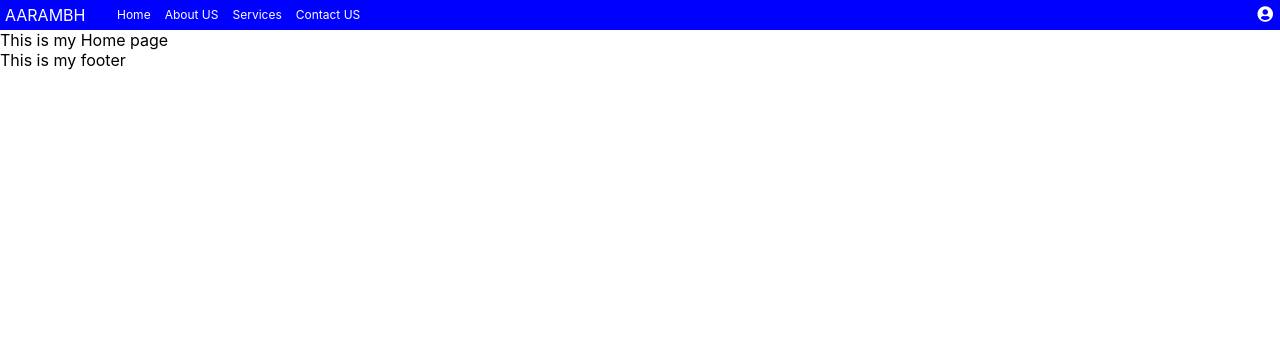
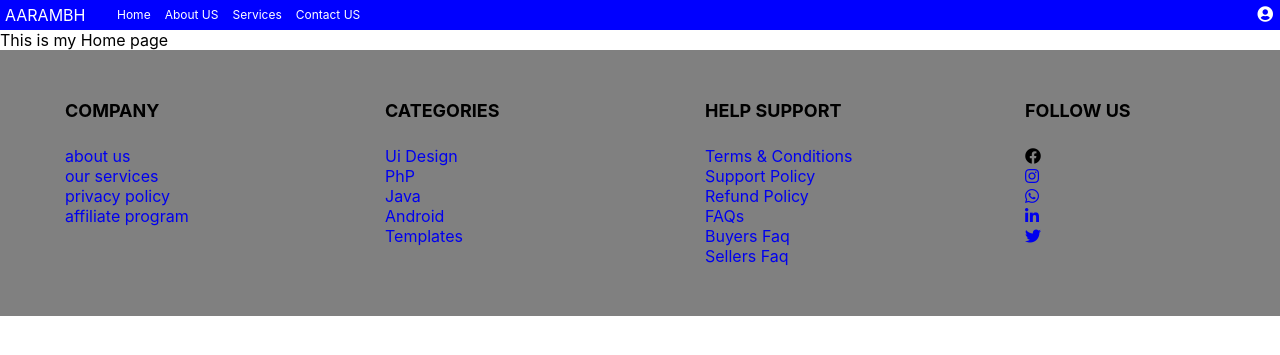
Before and after one commit to arvind-007/first_repository, a PHP site: page /first_repository/index.php in a window 1280 px wide. Shown: the top 355 px of the page. Run offline with PHP 8.4, Linux system fonts and the light colour scheme; some libraries are stand-ins or nearby versions.

Commit message:
new changes

```diff
--- a/public/css/style.css
+++ b/public/css/style.css
@@ -41,3 +41,30 @@ header ul li {
 header .auth-menu {
     float: right;
 }
+
+*{
+    padding: 0px;
+    margin: 0px;
+
+}
+.container{
+    background-color: gray;
+}
+.row{
+    display: flex;
+
+}
+ul{
+    list-style: none;
+
+}
+.footer-col{
+    width: 25%;
+    padding: 0 15px;
+    margin: 50px;
+}
+.footer-col h4{
+    font-size: 18px;
+    margin-bottom: 25px;
+
+}
--- a/public/footer/footer.php
+++ b/public/footer/footer.php
@@ -1,7 +1,51 @@
-
-    <footer>
-        This is my footer
+<footer>
+        <div class="container">
+            <div class="row">
+                <div class="footer-col">
+                    <h4>COMPANY</h4>
+                    <ul>
+                        <li> <a href="#"> about us</a></li>
+                <li> <a href="#"> our services</a></li>
+                <li> <a href="#"> privacy policy</a></li>
+                <li> <a href="#"> affiliate program</a></li>
+                    </ul>
+                </div>
+                <div class="footer-col">
+                    <h4> CATEGORIES</h4>
+                    <ul>
+                        <li> <a href="#">Ui Design </a></li>
+                <li> <a href="#"> PhP</a></li>
+                <li> <a href="#"> Java</a></li>
+                <li> <a href="#">Android</a></li>
+                <li> <a href="#"> Templates</a></li>
+                    </ul>
+                </div>
+                <div class="footer-col">
+                    <h4>HELP SUPPORT</h4>
+                    <ul>
+                        <li> <a href="#">Terms & Conditions</a></li>
+                        <li> <a href="#">Support Policy </a></li>
+                        <li> <a href="#">Refund Policy</a></li>
+                        <li> <a href="#">FAQs </a></li>
+                        <li> <a href="#">Buyers Faq </a></li>
+                        <li> <a href="#">Sellers Faq </a></li>
+                    </ul>
+                </div>
+                <div class="footer-col">
+                    <h4>FOLLOW US</h4>
+                    <ul>
+                        <li>
+                            <i class="fab fa-facebook"></i>
+                        </li>
+                        <li><a href="#"><i class="fab fa-instagram"></i> </li>
+                        <li><a href="#"><i class="fab fa-whatsapp"></i></li>
+                        <li> <a href="#"><i class="fab fa-linkedin-in"></i></li>
+                        <li><a href="#"><i class="fab fa-twitter"></i> </li>
+                    </ul>
+                    </ul>
+                </div>
+            </div>
+        </div>
     </footer>
 </body>
-
 </html>
```
